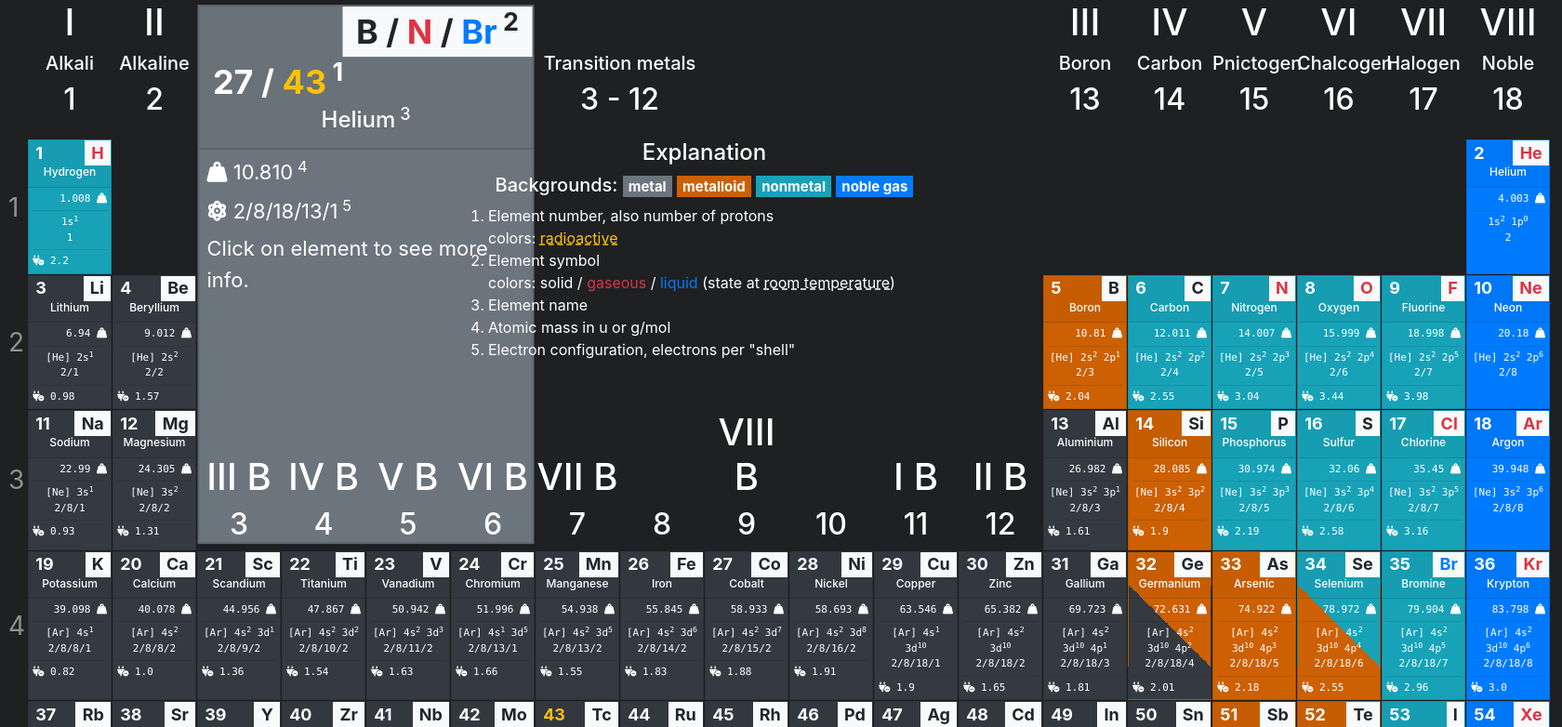
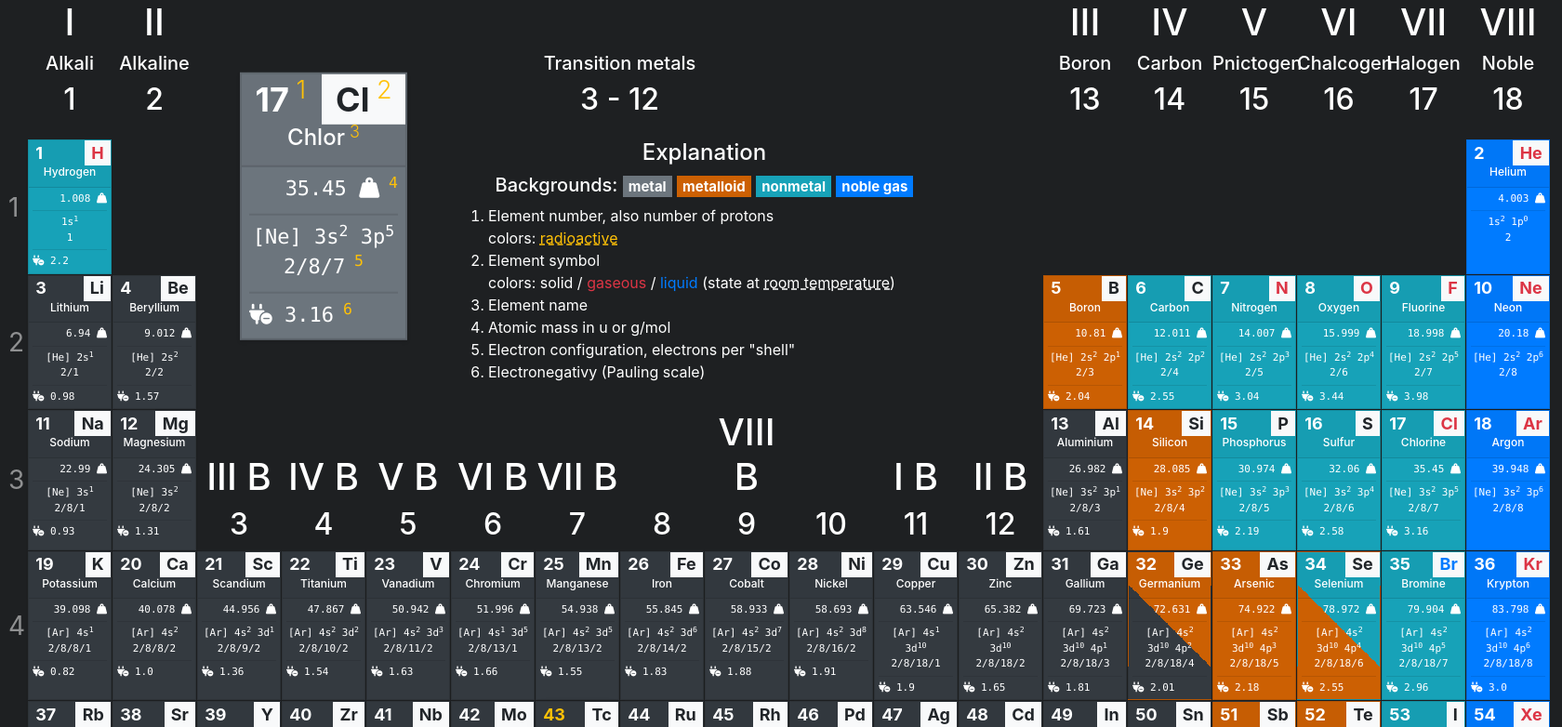
Before and after one commit to florianmischke/pse, a Flask app: page / in a window 1680 px wide. Shown: the top 782 px of the page at 93% size. Run offline with Flask 3, Linux system fonts and the light colour scheme; some libraries are stand-ins or nearby versions.

Commit message:
Update index.html

```diff
--- a/templates/index.html
+++ b/templates/index.html
@@ -49,23 +49,26 @@
       <div class="grid-item"><p class="h1">VIII</p> <p class="h5 name">Noble</p> <p class="h2">18</p> </div>
     </div>
     <div class="grid mt-3" id="pse">
-      <div class="grid-item element nav-item" id="example" style="grid-column-start: 4; grid-column-end: 6; grid-row-start: 1; grid-row-end: 3;">
+      <div class="grid-item element nav-item" id="example" style="grid-column-start: 4; grid-row-start: 1; ">
         <div class="card h-100 bg-secondary text-white">
           <div class="card-header">
             <h4 class="card-title">
-              <span class="badge badge-light title">B / <span class="text-danger">N</span> / <span class="text-primary">Br</span><sup> 2</sup></span>
-              <span class="badge number">27 / <span class="text-warning">43</span><sup> 1</sup></span>
+              <span class="badge badge-light title">Cl<sup class="font-weight-light text-warning"> 2</sup></span>
+              <span class="badge number">17<sup class="font-weight-light text-warning"> 1</sup></span>
             </h4>
-            <h6 class="card-subtitle mb-2 subtitle text-center">Helium<sup> 3</sup></h6>
+            <h6 class="card-subtitle mb-2 subtitle text-center">Chlor<sup class="font-weight-light text-warning"> 3</sup></h6>
           </div>
-          <div class="card-body">
-            <p class="mass"><i class="fas fa-weight-hanging"></i> 10.810<sup> 4</sup></p>
-            <p class="shells"><i class="fas fa-atom"></i> 2/8/18/13/1<sup> 5</sup></p>
-            <p>Click on element to see more info.</p>
-            <p class="en"></p>
-            <div class="d-none">
-              <div class="description"></div>
-            </div>
+          <div class="card-body text-monospace">
+            <p class="mass text-right">35.45 <i class="fas fa-weight-hanging" aria-hidden="true"></i><sup class="font-weight-light text-warning"> 4</sup></p>
+            <hr class="mt-1 mb-1">
+            <p class="shells text-center">
+              <span>
+                [Ne] 3s<sup>2</sup> 3p<sup>5</sup><br>
+                2/<wbr>8/<wbr>7<sup class="font-weight-light text-warning"> 5</sup>
+              </span>
+            </p>
+            <hr class="mt-1 mb-1">
+            <p class="en"><i class="fa-solid fa-plug-circle-minus" aria-hidden="true"></i> 3.16<sup class="font-weight-light text-warning"> 6</sup></p>
           </div>
         </div>
       </div>
@@ -78,6 +81,7 @@
           <li>Element name</li>
           <li>Atomic mass in u or g/mol</li>
           <li>Electron configuration, electrons per "shell"</li>
+          <li>Electronegativy (Pauling scale)</li>
         </ol>
       </div>
       <div class="grid-item text-center" style="grid-column-start: 3; grid-row-start: 3; align-self: end;"><p class="h1">III B</p> <p class="h2">3</p></div>
```
